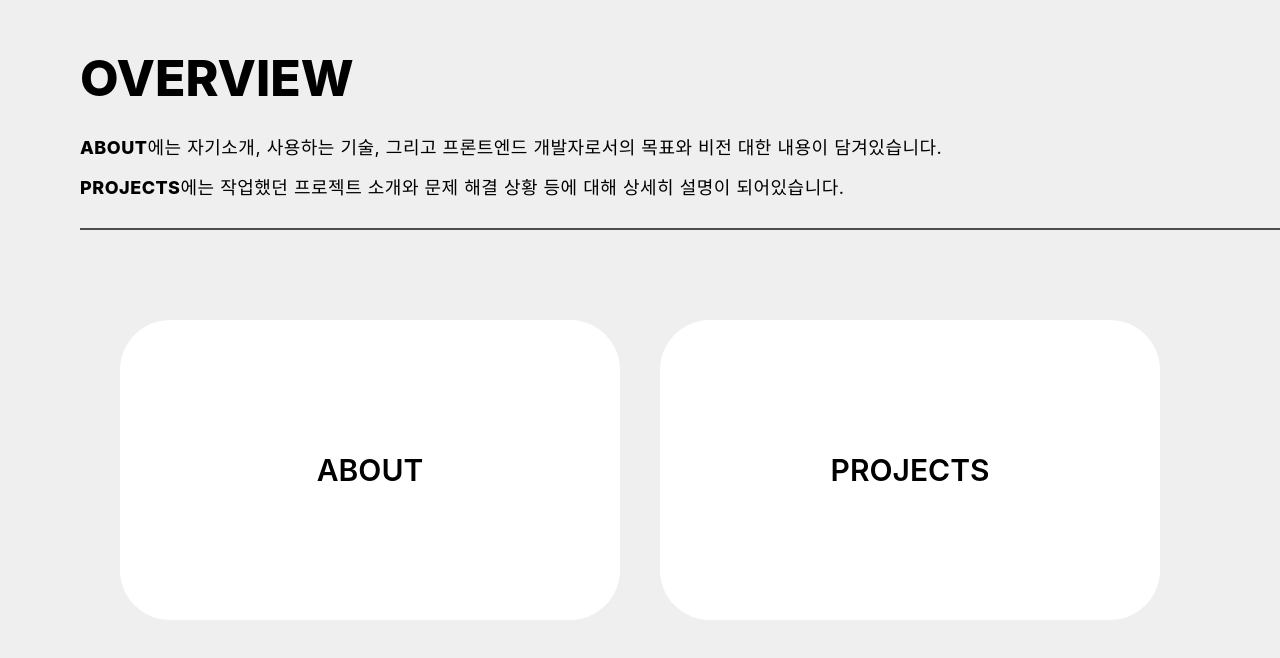
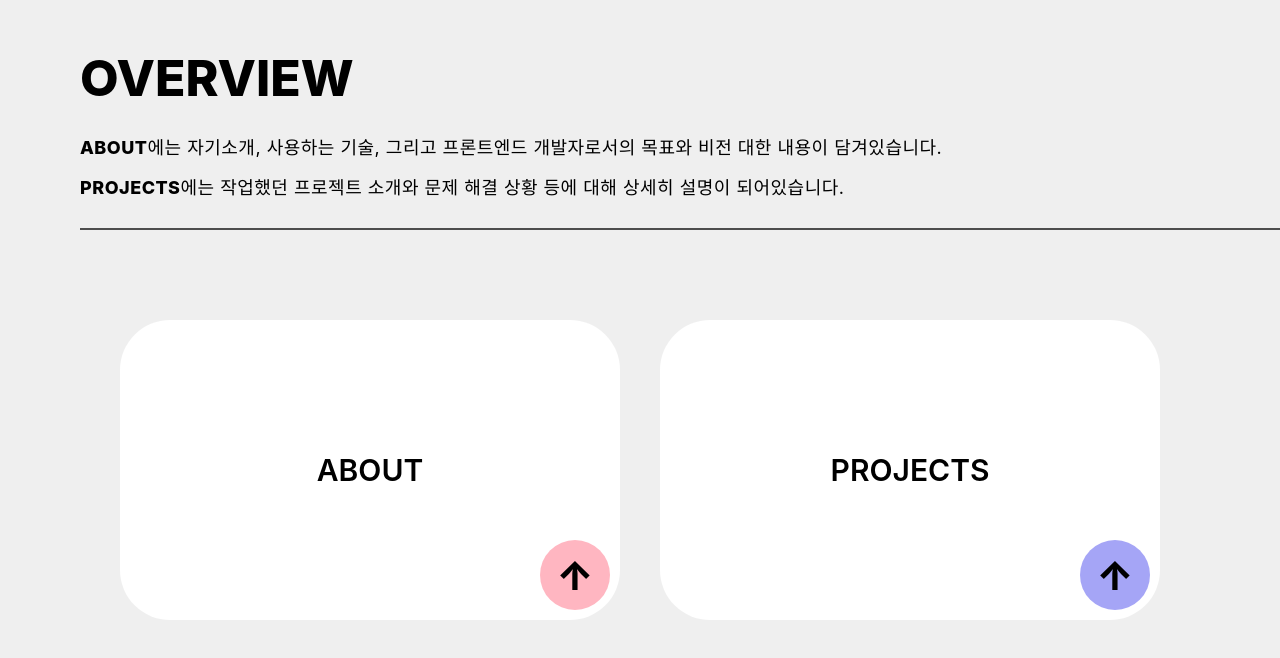
Before and after one commit to jizero1/react-portfolio3, a React (Create React App) app: page / in a window 1280 px wide. Shown: the part 856-1514 px from the top of the page. Built offline with nearby package versions, Linux system fonts and the light colour scheme.

Commit message:
common-info-box에 ::before로 화살표아이콘 추가하고, 마우스 올릴시 배경색 변경함

```diff
--- a/src/pages/Home/Home.css
+++ b/src/pages/Home/Home.css
@@ -135,6 +135,34 @@
     position: relative;
     padding: 30px;
 }
+.common-info-box::before {
+    content: "\2191";
+    font-size: 40px;
+    display: flex;
+    justify-content: center;
+    align-items: center;
+    font-weight: 800;
+    width: 70px;
+    height: 70px;
+    /* background-color: rgb(229, 228, 228); */
+    border-radius: 50px;
+    position: absolute;
+    z-index: 1;
+    bottom: 10px;
+    right: 10px;
+    transition: transform 0.3s ease;
+}
+.home-info-about::before {
+    background-color: #FFB6C1;
+}
+.home-info-project:before {
+    background-color: rgb(165, 165, 246);
+}
+.common-info-box:hover::before {
+    /* transform: rotateX(20deg); */
+    /* font-size: 120px; */
+    transform: rotate(90deg);
+}
 .common-info-box:hover {
     box-shadow: -1px -1px 20px 0.5px rgb(0, 0, 0,0.2);
 }
@@ -149,13 +177,15 @@
 
 }
 .home-info-about:hover {
-    background-color: rgb(251, 255, 128);
+    background-color: #FFB6C1;
     /* cursor: url('HomeImg/cursorStarEmpty.png') 16 16, auto; */
 }
 .home-info-project:hover {
     background-color: rgb(165, 165, 246);
 }
-
+.common-info-box:hover::before {
+    background-color: white;
+}
 
 .common-info-text {
     font-size: 18px;
--- a/src/pages/Home/Home.js
+++ b/src/pages/Home/Home.js
@@ -4,7 +4,7 @@ import Menu from '../Menu/Menu';
 import { Link } from 'react-router-dom';
 import { motion } from "framer-motion";
 import { ReactTyped } from 'react-typed';
-import { FaAngleDown, FaStar } from "react-icons/fa";
+import { FaAngleDown, FaStar, FaArrowUp, FaArrowRight } from "react-icons/fa";
 
 // 텍스트 타이핑 효과 컴포넌트
 const TextTyping = ({ text, onComplete }) => {
```
